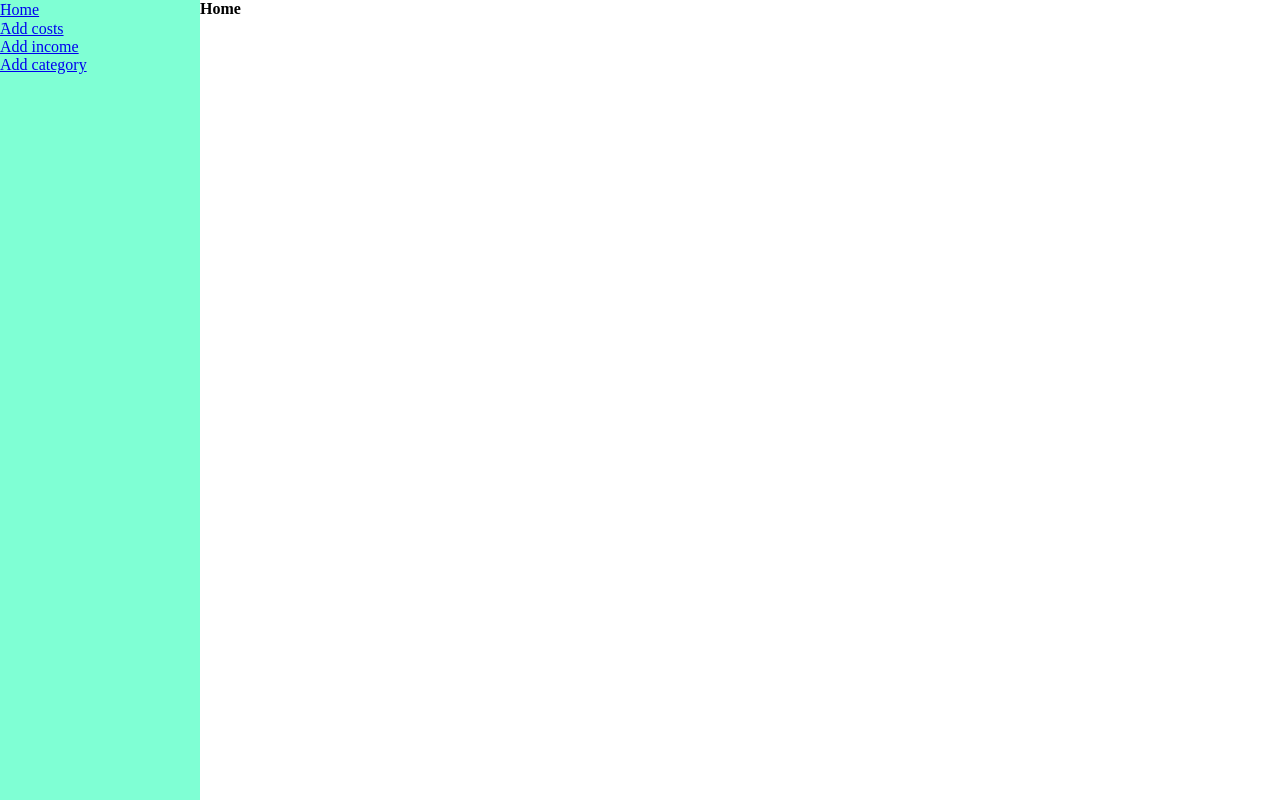
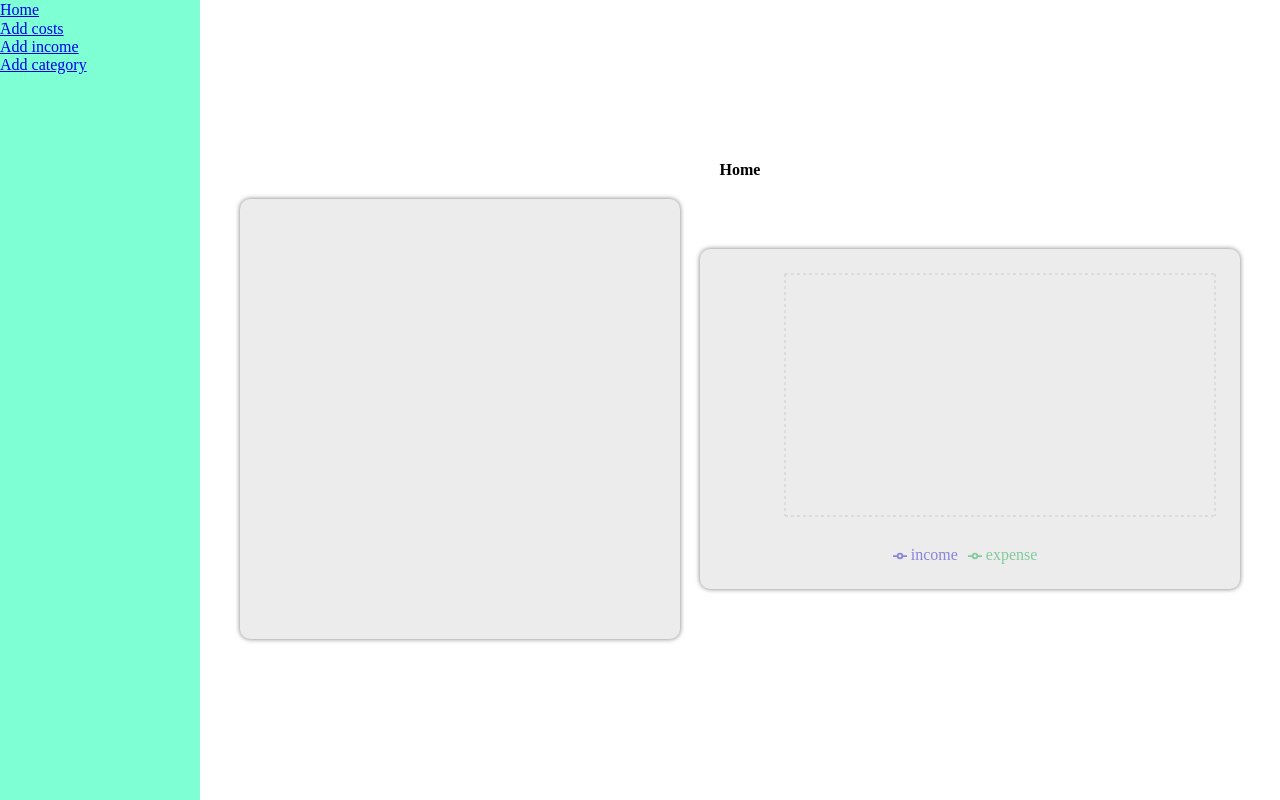
Before and after one commit to azareaan/myPractice_react-3, a React (Vite) app in the folder expense_tracker/: page / in a window 1280 px wide. Built offline with nearby package versions, Linux system fonts and the light colour scheme.

Commit message:
add charts

```diff
--- a/expense_tracker/package.json
+++ b/expense_tracker/package.json
@@ -12,10 +12,12 @@
   "dependencies": {
     "@hookform/resolvers": "^4.1.3",
     "@rollup/rollup-win32-x64-msvc": "^4.35.0",
+    "date-fns": "^4.1.0",
     "react": "^19.0.0",
     "react-dom": "^19.0.0",
     "react-hook-form": "^7.54.2",
     "react-router-dom": "^6.10.0",
+    "recharts": "^2.15.1",
     "yup": "^1.6.1"
   },
   "devDependencies": {
--- /dev/null
+++ b/expense_tracker/src/components/Charts/LineChart.jsx
@@ -0,0 +1,18 @@
+import { LineChart, Line, XAxis, YAxis, CartesianGrid, Tooltip, Legend } from "recharts";
+
+const IncomeExpenseChart = ({data}) => {
+
+  return (
+    <LineChart width={500} height={300} data={data}>
+      <CartesianGrid strokeDasharray="3 3" />
+      <XAxis dataKey="month" />
+      <YAxis />
+      <Tooltip />
+      <Legend />
+      <Line type="monotone" dataKey="income" stroke="#8884d8" strokeWidth={2} />
+      <Line type="monotone" dataKey="expense" stroke="#82ca9d" strokeWidth={2} />
+    </LineChart>
+  );
+};
+
+export default IncomeExpenseChart;
--- /dev/null
+++ b/expense_tracker/src/components/Charts/PieChart.jsx
@@ -0,0 +1,31 @@
+import { PieChart, Pie, Cell, Tooltip, Legend } from "recharts";
+
+const getDynamicColor = (index) => `hsl(${(200 + ((index * 30) % 60)) % 360}, 70%, 50%)`;
+
+const ExpensePieChart = ({data}) => {
+
+  return (
+    <PieChart width={400} height={400}>
+      <Pie
+        data={data}
+        cx="50%"
+        cy="50%"
+        labelLine={false}
+        label={({ name, percent }) =>
+          `${name} ${(percent * 100).toFixed(0)}%`
+        }
+        outerRadius={120}
+        fill="#8884d8"
+        dataKey="value"
+      >
+        {data.map((entry, index) => (
+          <Cell key={`cell-${entry}`} fill={getDynamicColor(index)} />
+        ))}
+      </Pie>
+      <Tooltip />
+      <Legend />
+    </PieChart>
+  );
+};
+
+export default ExpensePieChart;
--- a/expense_tracker/src/components/Layout/index.jsx
+++ b/expense_tracker/src/components/Layout/index.jsx
@@ -2,7 +2,7 @@ import React from "react";
 import styles from "./layout.module.scss"
 import { Link, Outlet } from "react-router-dom";
 import CategoryContextProvider from "../../context/categorycontext"
-import IncomeContextProvider from "../../context/IncomeContext";
+import IncomeContextProvider from "../../context/incomecontext";
 import CostContextProvider from "../../context/costcontext";
 
 const Layout = () => {
--- a/expense_tracker/src/context/costcontext.jsx
+++ b/expense_tracker/src/context/costcontext.jsx
@@ -21,6 +21,8 @@ const CostContextProvider = ({children}) => {
 
     useEffect(() => {
         localStorage.setItem("costs", JSON.stringify(costs));
+        console.log("costs", costs);
+
     }, []);
 
     return (
--- a/expense_tracker/src/context/incomecontext.jsx
+++ b/expense_tracker/src/context/incomecontext.jsx
@@ -21,6 +21,7 @@ const IncomeContextProvider = ({children}) => {
 
     useEffect(() => {
         localStorage.setItem("incomes", JSON.stringify(incomes));
+        console.log("incomes", incomes);
     }, []);
 
     return (
--- a/expense_tracker/src/pages/Home/home.module.scss
+++ b/expense_tracker/src/pages/Home/home.module.scss
@@ -0,0 +1,32 @@
+.container{
+    margin: auto;
+    gap: 20px;
+
+    display: flex;
+    flex-flow: column nowrap;
+    justify-content: center;
+    align-items: center;
+}
+
+.chartsContainer{
+    gap: 20px;
+
+    display: flex;
+    flex-flow: row nowrap;
+    justify-content: center;
+    align-items: center;
+}
+
+.pieChart{
+    padding: 20px;
+    background-color: #ececec;
+    box-shadow: 0px 0px 5px #0008;
+    border-radius: 10px;
+}
+
+.lineChart{
+    padding: 20px;
+    background-color: #ececec;
+    box-shadow: 0px 0px 5px #0008;
+    border-radius: 10px;
+}
--- a/expense_tracker/src/pages/Home/index.jsx
+++ b/expense_tracker/src/pages/Home/index.jsx
@@ -1,11 +1,61 @@
-import React from "react";
+import React, { useContext } from "react";
 import styles from "./home.module.scss"
+import LineChart from "../../components/Charts/LineChart"
+import PieChart from "../../components/Charts/PieChart"
+import { CostContext } from "../../context/costcontext";
+import { IncomeContext } from "../../context/incomecontext";
+import { format, parseISO } from "date-fns";
 
 const Home = () => {
+    const { costs } = useContext(CostContext);
+    const { incomes } = useContext(IncomeContext);
+
+    const aggregateCostsByCategory = () => {
+        const categoryMap = {};
+        costs.forEach(({ category, quantity }) => {
+            if (!categoryMap[category]) {
+                categoryMap[category] = 0;
+            }
+            categoryMap[category] += quantity;
+        });
+
+        return Object.keys(categoryMap).map((category) => ({
+            name: category,
+            value: categoryMap[category],
+        }));
+    };
+
+    const aggregateDataByMonth = () => {
+        const dataMap = {};
+
+        [...costs, ...incomes].forEach(({ date, quantity, id }) => {
+            const month = format(parseISO(date), "yyyy-MM"); // گروه‌بندی بر اساس ماه
+            if (!dataMap[month]) {
+                dataMap[month] = { month, income: 0, expense: 0 };
+            }
+
+            if (incomes.some((income) => income.id === id)) {
+                dataMap[month].income += quantity;
+            } else {
+                dataMap[month].expense += quantity;
+            }
+        });
+
+        return Object.values(dataMap).sort((a, b) => a.month.localeCompare(b.month));
+    };
+
     return (
-        <>
+        <div className={styles.container}>
             <h1>Home</h1>
-        </>
+            <div className={styles.chartsContainer}>
+                <div className={styles.pieChart}>
+                    <PieChart data={aggregateCostsByCategory()}/>
+                </div>
+                <div className={styles.lineChart}>
+                    <LineChart data={aggregateDataByMonth()}/>
+                </div>
+            </div>
+        </div>
     )
 };
 
```
Also changed, not shown: 1 other file (tests, documents, lock files or other folders).
